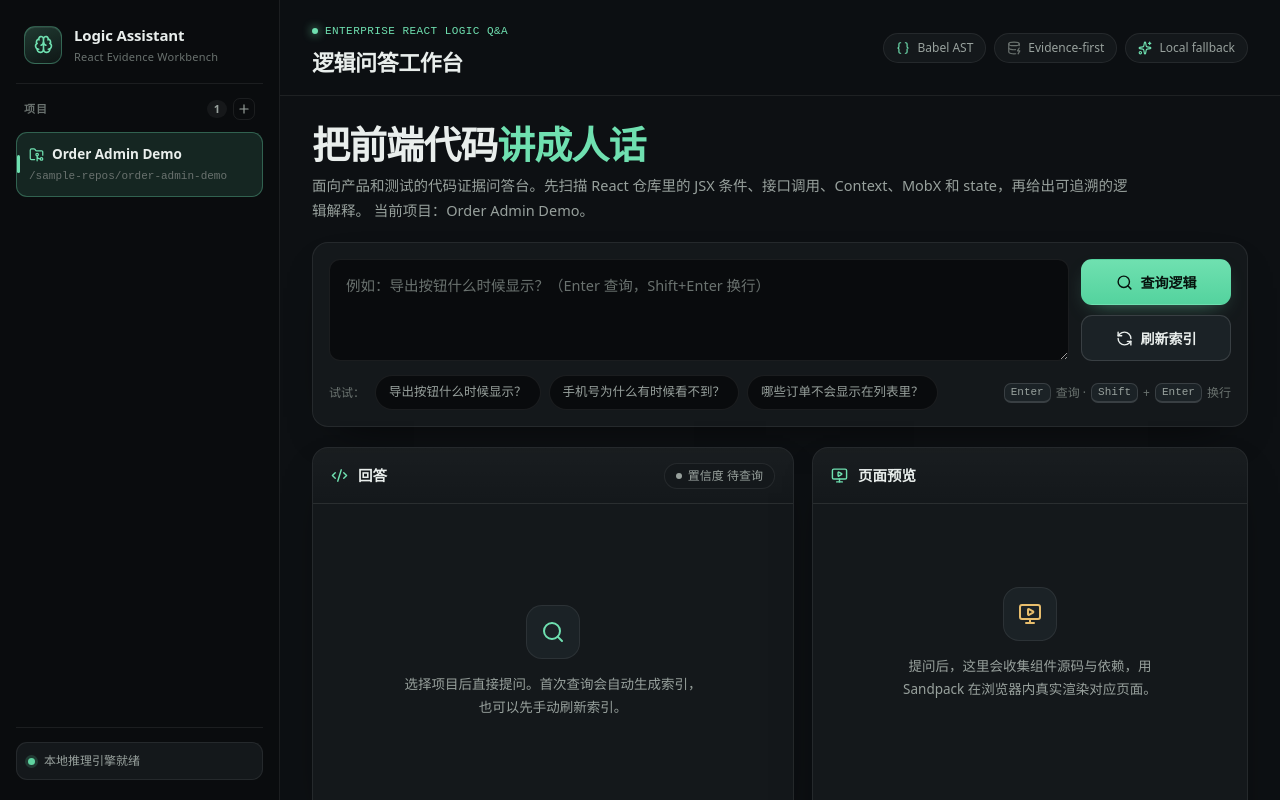
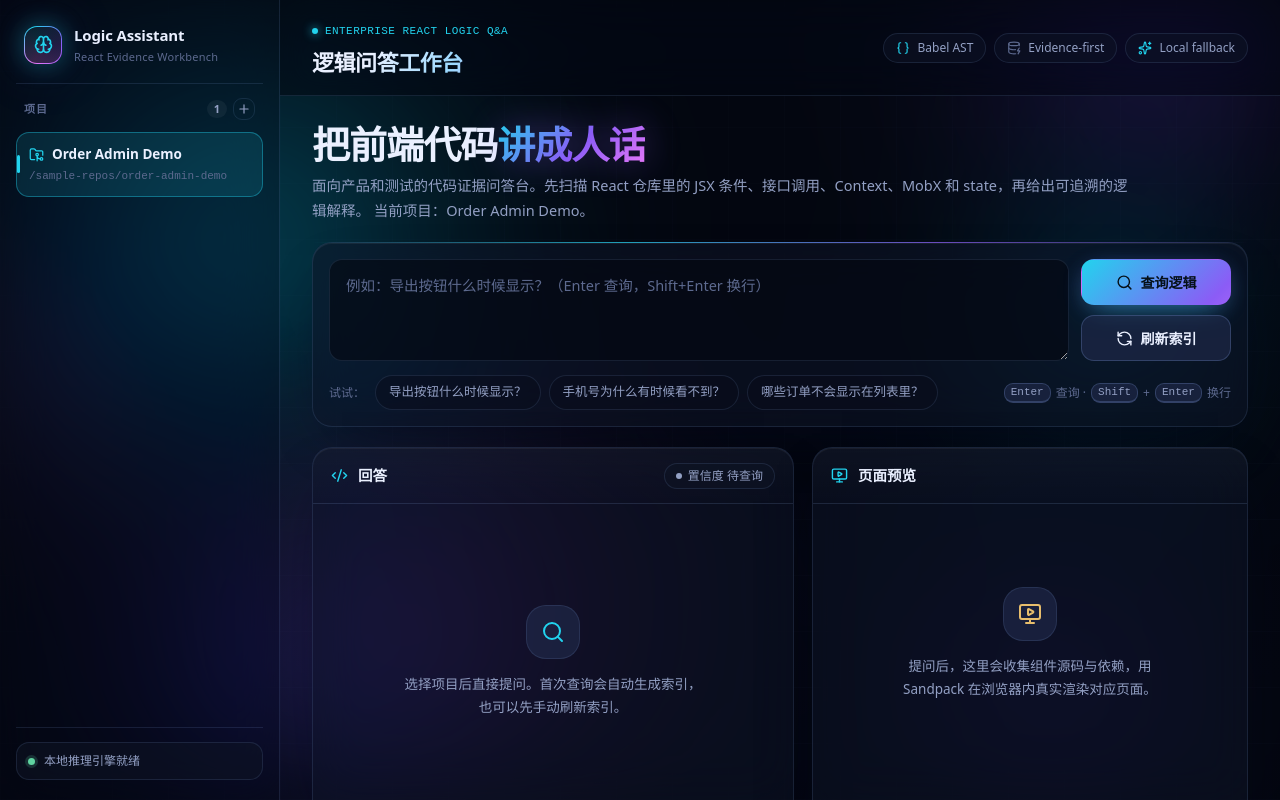
Before and after one commit to Act-ola/frontend-logic-assistant, a Next.js app in the folder apps/web/: page / in a window 1280 px wide. Built offline with nearby package versions, Linux system fonts and the light colour scheme.

Commit message:
feat: 页面视觉重设计——3D 流体背景 + 玻璃拟态 + 霓虹渐变主题

```diff
--- a/apps/web/src/app/globals.css
+++ b/apps/web/src/app/globals.css
@@ -8,32 +8,35 @@
 :root {
   color-scheme: dark;
 
-  /* Background layers */
-  --bg-base: #090b0d;
-  --bg-canvas: #0d1013;
-  --bg-sidebar: #0a0c0e;
+  /* Background layers（深空底，流体 canvas 透出） */
+  --bg-base: #04060e;
+  --bg-canvas: rgba(6, 9, 20, 0.45);
+  --bg-sidebar: rgba(6, 9, 20, 0.62);
 
-  /* Surfaces */
-  --surface: #14181b;
-  --surface-hover: #181e21;
-  --surface-raised: #1b2226;
-  --surface-inset: rgba(0, 0, 0, 0.25);
+  /* Surfaces（玻璃拟态半透明面） */
+  --surface: rgba(15, 20, 38, 0.55);
+  --surface-hover: rgba(28, 36, 64, 0.6);
+  --surface-raised: rgba(34, 44, 78, 0.6);
+  --surface-inset: rgba(0, 0, 0, 0.35);
 
   /* Borders */
-  --border: rgba(238, 242, 242, 0.08);
-  --border-strong: rgba(238, 242, 242, 0.14);
+  --border: rgba(148, 184, 255, 0.12);
+  --border-strong: rgba(148, 184, 255, 0.22);
 
   /* Text */
-  --text: #e9eeec;
-  --text-muted: #98a19d;
-  --text-subtle: #6a726f;
+  --text: #eaf0ff;
+  --text-muted: #93a0c4;
+  --text-subtle: #5d6a8f;
 
-  /* Brand accent (mint) */
-  --accent: #6fe0b0;
-  --accent-strong: #54d39e;
-  --accent-ink: #06120d;
-  --accent-soft: rgba(111, 224, 176, 0.12);
-  --accent-border: rgba(111, 224, 176, 0.32);
+  /* Brand accent（电光青 → 紫 → 品红） */
+  --accent: #22d3ee;
+  --accent-strong: #0ec1de;
+  --accent-ink: #03121c;
+  --accent-soft: rgba(34, 211, 238, 0.12);
+  --accent-border: rgba(34, 211, 238, 0.38);
+  --violet: #8b5cf6;
+  --magenta: #e879f9;
+  --gradient-accent: linear-gradient(135deg, #22d3ee, #8b5cf6 55%, #e879f9);
 
   /* Semantic */
   --blue: #7fb5ff;
@@ -42,15 +45,16 @@
   --success: #5fd3a0;
 
   /* Radius */
-  --radius-sm: 7px;
-  --radius: 11px;
-  --radius-lg: 16px;
+  --radius-sm: 9px;
+  --radius: 13px;
+  --radius-lg: 20px;
   --radius-pill: 999px;
 
   /* Shadow */
-  --shadow-sm: 0 1px 2px rgba(0, 0, 0, 0.35);
-  --shadow: 0 18px 48px -28px rgba(0, 0, 0, 0.85);
-  --shadow-lg: 0 32px 80px -40px rgba(0, 0, 0, 0.9);
+  --shadow-sm: 0 1px 2px rgba(0, 0, 0, 0.45);
+  --shadow: 0 24px 60px -30px rgba(3, 8, 28, 0.9);
+  --shadow-lg: 0 40px 110px -42px rgba(3, 8, 28, 0.95);
+  --glow-accent: 0 0 24px rgba(34, 211, 238, 0.35), 0 0 64px rgba(139, 92, 246, 0.18);
 }
 
 * {
@@ -66,7 +70,7 @@ body {
   margin: 0;
   color: var(--text);
   background:
-    radial-gradient(1200px 600px at 78% -10%, rgba(111, 224, 176, 0.06), transparent 60%),
+    radial-gradient(1200px 600px at 78% -10%, rgba(34, 211, 238, 0.06), transparent 60%),
     radial-gradient(900px 520px at 0% 0%, rgba(127, 181, 255, 0.05), transparent 55%),
     var(--bg-base);
   font-family: var(--font-sans);
@@ -86,7 +90,7 @@ button {
 }
 
 ::selection {
-  background: rgba(111, 224, 176, 0.28);
+  background: rgba(34, 211, 238, 0.28);
 }
 
 ::-webkit-scrollbar {
@@ -107,10 +111,56 @@ button {
 }
 
 /* ------------------------------------------------------------------ */
+/* Fluid background（3D 流体层）                                        */
+/* ------------------------------------------------------------------ */
+
+.fluid-bg {
+  position: fixed;
+  inset: 0;
+  z-index: 0;
+  overflow: hidden;
+  pointer-events: none;
+  background: var(--bg-base);
+}
+
+.fluid-bg-canvas {
+  position: absolute;
+  inset: 0;
+  width: 100%;
+  height: 100%;
+  /* 大半径模糊把发光团融成流体，saturate 提升霓虹感 */
+  filter: blur(64px) saturate(150%);
+  transform: translateZ(0);
+}
+
+.fluid-bg-veil {
+  position: absolute;
+  inset: 0;
+  background:
+    repeating-linear-gradient(
+      0deg,
+      rgba(148, 184, 255, 0.025) 0,
+      rgba(148, 184, 255, 0.025) 1px,
+      transparent 1px,
+      transparent 56px
+    ),
+    repeating-linear-gradient(
+      90deg,
+      rgba(148, 184, 255, 0.025) 0,
+      rgba(148, 184, 255, 0.025) 1px,
+      transparent 1px,
+      transparent 56px
+    ),
+    radial-gradient(120% 90% at 50% 10%, transparent 40%, rgba(2, 4, 12, 0.55) 100%);
+}
+
+/* ------------------------------------------------------------------ */
 /* Shell                                                               */
 /* ------------------------------------------------------------------ */
 
 .app-shell {
+  position: relative;
+  z-index: 1;
   height: 100vh;
   display: grid;
   grid-template-columns: 280px minmax(0, 1fr);
@@ -127,6 +177,8 @@ button {
   height: 100vh;
   border-right: 1px solid var(--border);
   background: var(--bg-sidebar);
+  backdrop-filter: blur(26px) saturate(150%);
+  -webkit-backdrop-filter: blur(26px) saturate(150%);
   padding: 20px 16px;
   overflow-y: auto;
 }
@@ -139,16 +191,38 @@ button {
 }
 
 .brand-mark {
+  position: relative;
   width: 38px;
   height: 38px;
   flex-shrink: 0;
   display: grid;
   place-items: center;
   border-radius: var(--radius);
-  border: 1px solid var(--accent-border);
-  background: linear-gradient(160deg, rgba(111, 224, 176, 0.22), rgba(111, 224, 176, 0.05));
+  background:
+    linear-gradient(160deg, rgba(8, 12, 26, 0.9), rgba(8, 12, 26, 0.75)) padding-box,
+    conic-gradient(from var(--brand-spin, 0deg), #22d3ee, #8b5cf6, #e879f9, #22d3ee) border-box;
+  border: 1px solid transparent;
   color: var(--accent);
-  box-shadow: inset 0 1px 0 rgba(255, 255, 255, 0.08);
+  box-shadow: var(--glow-accent);
+  animation: brand-spin 6s linear infinite;
+}
+
+@property --brand-spin {
+  syntax: "<angle>";
+  inherits: false;
+  initial-value: 0deg;
+}
+
+@keyframes brand-spin {
+  to {
+    --brand-spin: 360deg;
+  }
+}
+
+@media (prefers-reduced-motion: reduce) {
+  .brand-mark {
+    animation: none;
+  }
 }
 
 .brand-title {
@@ -441,8 +515,9 @@ button {
   gap: 20px;
   padding: 16px 32px;
   border-bottom: 1px solid var(--border);
-  background: rgba(13, 16, 19, 0.78);
-  backdrop-filter: blur(12px);
+  background: rgba(5, 8, 18, 0.55);
+  backdrop-filter: blur(22px) saturate(150%);
+  -webkit-backdrop-filter: blur(22px) saturate(150%);
 }
 
 .topbar-titles {
@@ -474,6 +549,10 @@ button {
   font-size: 22px;
   font-weight: 700;
   letter-spacing: -0.02em;
+  background: linear-gradient(120deg, #eaf0ff 30%, #9bd9ff 70%, #c4b5fd);
+  -webkit-background-clip: text;
+  background-clip: text;
+  color: transparent;
 }
 
 .status-strip {
@@ -503,7 +582,11 @@ button {
 }
 
 .intro-heading .accent-text {
-  color: var(--accent);
+  background: var(--gradient-accent);
+  -webkit-background-clip: text;
+  background-clip: text;
+  color: transparent;
+  filter: drop-shadow(0 0 18px rgba(139, 92, 246, 0.45));
 }
 
 .page-copy {
@@ -588,14 +671,27 @@ button {
 /* ------------------------------------------------------------------ */
 
 .query-card {
+  position: relative;
   border: 1px solid var(--border);
   border-radius: var(--radius-lg);
   background: var(--surface);
-  box-shadow: var(--shadow);
+  backdrop-filter: blur(24px) saturate(150%);
+  -webkit-backdrop-filter: blur(24px) saturate(150%);
+  box-shadow: var(--shadow), inset 0 1px 0 rgba(255, 255, 255, 0.06);
   padding: 16px;
   display: flex;
   flex-direction: column;
   gap: 14px;
+}
+
+/* 卡片顶部一道流光描边 */
+.query-card::before {
+  content: "";
+  position: absolute;
+  inset: -1px -1px auto;
+  height: 1px;
+  border-radius: var(--radius-pill);
+  background: linear-gradient(90deg, transparent, rgba(34, 211, 238, 0.7), rgba(139, 92, 246, 0.7), transparent);
 }
 
 .query-row {
@@ -612,7 +708,7 @@ button {
   border: 1px solid var(--border);
   border-radius: var(--radius);
   outline: none;
-  background: var(--bg-base);
+  background: rgba(4, 7, 16, 0.6);
   color: var(--text);
   padding: 14px 16px;
   line-height: 1.6;
@@ -626,7 +722,7 @@ button {
 
 .query-input:focus {
   border-color: var(--accent-border);
-  box-shadow: 0 0 0 3px rgba(111, 224, 176, 0.1);
+  box-shadow: 0 0 0 3px rgba(34, 211, 238, 0.1);
 }
 
 .query-actions {
@@ -652,13 +748,18 @@ button {
 }
 
 .btn-primary {
-  background: linear-gradient(180deg, var(--accent), var(--accent-strong));
-  color: var(--accent-ink);
-  box-shadow: 0 8px 22px -12px rgba(111, 224, 176, 0.7);
+  background: var(--gradient-accent);
+  background-size: 160% 160%;
+  color: #051018;
+  font-weight: 680;
+  box-shadow: 0 10px 30px -12px rgba(34, 211, 238, 0.65), 0 4px 24px -8px rgba(139, 92, 246, 0.4);
+  transition: background-position 0.4s ease, transform 0.16s ease, box-shadow 0.16s ease;
 }
 
 .btn-primary:hover:not(:disabled) {
-  filter: brightness(1.06);
+  background-position: 100% 50%;
+  transform: translateY(-1px);
+  box-shadow: 0 14px 38px -12px rgba(34, 211, 238, 0.8), 0 6px 30px -8px rgba(232, 121, 249, 0.45);
 }
 
 .btn-secondary {
@@ -719,15 +820,16 @@ button {
   border-radius: var(--radius-pill);
   padding: 7px 13px;
   color: var(--text-muted);
-  background: var(--bg-base);
+  background: rgba(8, 12, 26, 0.5);
   font-size: 12.5px;
-  transition: background 0.16s ease, border-color 0.16s ease, color 0.16s ease;
+  transition: background 0.16s ease, border-color 0.16s ease, color 0.16s ease, box-shadow 0.16s ease;
 }
 
 .chip:hover {
   background: var(--surface-hover);
   border-color: var(--accent-border);
   color: var(--text);
+  box-shadow: 0 0 16px rgba(34, 211, 238, 0.18);
 }
 
 /* ------------------------------------------------------------------ */
@@ -754,6 +856,8 @@ button {
   border: 1px solid var(--border);
   border-radius: var(--radius-lg);
   background: var(--surface);
+  backdrop-filter: blur(24px) saturate(150%);
+  -webkit-backdrop-filter: blur(24px) saturate(150%);
   overflow: hidden;
 }
 
@@ -1041,7 +1145,9 @@ button {
   border: 1px solid var(--border);
   border-radius: var(--radius-lg);
   background: var(--surface);
-  box-shadow: var(--shadow);
+  backdrop-filter: blur(24px) saturate(150%);
+  -webkit-backdrop-filter: blur(24px) saturate(150%);
+  box-shadow: var(--shadow), inset 0 1px 0 rgba(255, 255, 255, 0.05);
   overflow: hidden;
 }
 
--- a/apps/web/src/app/layout.tsx
+++ b/apps/web/src/app/layout.tsx
@@ -1,4 +1,5 @@
 import type { Metadata } from "next";
+import { FluidBackground } from "@/components/fluid-background";
 import "./globals.css";
 
 export const metadata: Metadata = {
@@ -13,7 +14,10 @@ export default function RootLayout({
 }>) {
   return (
     <html lang="zh-CN">
-      <body>{children}</body>
+      <body>
+        <FluidBackground />
+        {children}
+      </body>
     </html>
   );
 }
--- /dev/null
+++ b/apps/web/src/components/fluid-background.tsx
@@ -0,0 +1,160 @@
+"use client";
+
+import { useEffect, useRef } from "react";
+
+/**
+ * 3D 感流体背景：Canvas 绘制多个发光流体团（metaball），
+ * 正弦驱动的有机漂移 + 鼠标视差 + lighter 混合，外层再用大半径 blur 融合成流体。
+ * 零依赖；DPR 封顶、页面隐藏暂停、prefers-reduced-motion 时只渲染静态一帧。
+ */
+
+type FluidBlob = {
+  baseX: number;
+  baseY: number;
+  radius: number;
+  driftX: number;
+  driftY: number;
+  speedX: number;
+  speedY: number;
+  phaseX: number;
+  phaseY: number;
+  color: string;
+  parallax: number;
+};
+
+const BLOB_COLORS = [
+  "rgba(34, 211, 238, 0.52)",
+  "rgba(139, 92, 246, 0.48)",
+  "rgba(232, 121, 249, 0.40)",
+  "rgba(37, 99, 235, 0.44)",
+  "rgba(34, 211, 238, 0.30)",
+  "rgba(139, 92, 246, 0.34)",
+  "rgba(232, 121, 249, 0.26)"
+];
+
+const BASE_X = [0.14, 0.82, 0.5, 0.24, 0.72, 0.92, 0.08];
+const BASE_Y = [0.18, 0.14, 0.78, 0.88, 0.52, 0.82, 0.56];
+const RADIUS = [0.34, 0.3, 0.36, 0.26, 0.22, 0.2, 0.24];
+
+export function FluidBackground() {
+  const canvasRef = useRef<HTMLCanvasElement | null>(null);
+
+  useEffect(() => {
+    const canvas = canvasRef.current;
+    if (!canvas) return;
+    const ctx = canvas.getContext("2d");
+    if (!ctx) return;
+
+    const reducedMotion = window.matchMedia("(prefers-reduced-motion: reduce)").matches;
+    const dpr = Math.min(window.devicePixelRatio || 1, 1.5);
+
+    let width = 0;
+    let height = 0;
+    let rafId = 0;
+    let running = true;
+
+    const mouse = { x: 0.5, y: 0.5 };
+    const eased = { x: 0.5, y: 0.5 };
+
+    const blobs: FluidBlob[] = BLOB_COLORS.map((color, i) => ({
+      baseX: BASE_X[i],
+      baseY: BASE_Y[i],
+      radius: RADIUS[i],
+      driftX: 0.1 + (i % 3) * 0.05,
+      driftY: 0.08 + ((i + 1) % 3) * 0.05,
+      speedX: 0.00011 + i * 0.00003,
+      speedY: 0.00009 + i * 0.000026,
+      phaseX: i * 1.7,
+      phaseY: i * 2.3,
+      color,
+      parallax: (0.015 + (i % 4) * 0.012) * (i % 2 === 0 ? 1 : -1)
+    }));
+
+    function resize() {
+      width = window.innerWidth;
+      height = window.innerHeight;
+      canvas!.width = Math.round(width * dpr);
+      canvas!.height = Math.round(height * dpr);
+      ctx!.setTransform(dpr, 0, 0, dpr, 0, 0);
+    }
+
+    function draw(time: number) {
+      // 鼠标视差缓动，营造景深
+      eased.x += (mouse.x - eased.x) * 0.04;
+      eased.y += (mouse.y - eased.y) * 0.04;
+
+      ctx!.clearRect(0, 0, width, height);
+      ctx!.globalCompositeOperation = "lighter";
+
+      const diagonal = Math.max(width, height);
+      for (const blob of blobs) {
+        const x =
+          (blob.baseX +
+            Math.sin(time * blob.speedX + blob.phaseX) * blob.driftX +
+            (eased.x - 0.5) * blob.parallax) *
+          width;
+        const y =
+          (blob.baseY +
+            Math.cos(time * blob.speedY + blob.phaseY) * blob.driftY +
+            (eased.y - 0.5) * blob.parallax) *
+          height;
+        const radius = blob.radius * diagonal;
+
+        const gradient = ctx!.createRadialGradient(x, y, 0, x, y, radius);
+        gradient.addColorStop(0, blob.color);
+        gradient.addColorStop(1, "rgba(0, 0, 0, 0)");
+        ctx!.fillStyle = gradient;
+        ctx!.beginPath();
+        ctx!.arc(x, y, radius, 0, Math.PI * 2);
+        ctx!.fill();
+      }
+    }
+
+    function loop(time: number) {
+      if (!running) return;
+      draw(time);
+      rafId = requestAnimationFrame(loop);
+    }
+
+    function handlePointerMove(event: PointerEvent) {
+      mouse.x = event.clientX / Math.max(width, 1);
+      mouse.y = event.clientY / Math.max(height, 1);
+    }
+
+    function handleVisibility() {
+      if (document.hidden) {
+        running = false;
+        cancelAnimationFrame(rafId);
+      } else if (!reducedMotion) {
+        running = true;
+        rafId = requestAnimationFrame(loop);
+      }
+    }
+
+    resize();
+    window.addEventListener("resize", resize);
+
+    if (reducedMotion) {
+      draw(0);
+    } else {
+      window.addEventListener("pointermove", handlePointerMove);
+      document.addEventListener("visibilitychange", handleVisibility);
+      rafId = requestAnimationFrame(loop);
+    }
+
+    return () => {
+      running = false;
+      cancelAnimationFrame(rafId);
+      window.removeEventListener("resize", resize);
+      window.removeEventListener("pointermove", handlePointerMove);
+      document.removeEventListener("visibilitychange", handleVisibility);
+    };
+  }, []);
+
+  return (
+    <div className="fluid-bg" aria-hidden="true">
+      <canvas ref={canvasRef} className="fluid-bg-canvas" />
+      <div className="fluid-bg-veil" />
+    </div>
+  );
+}
```
